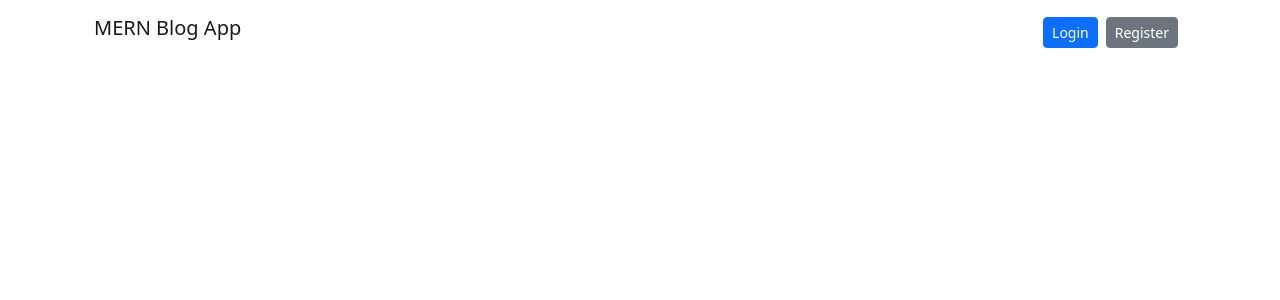
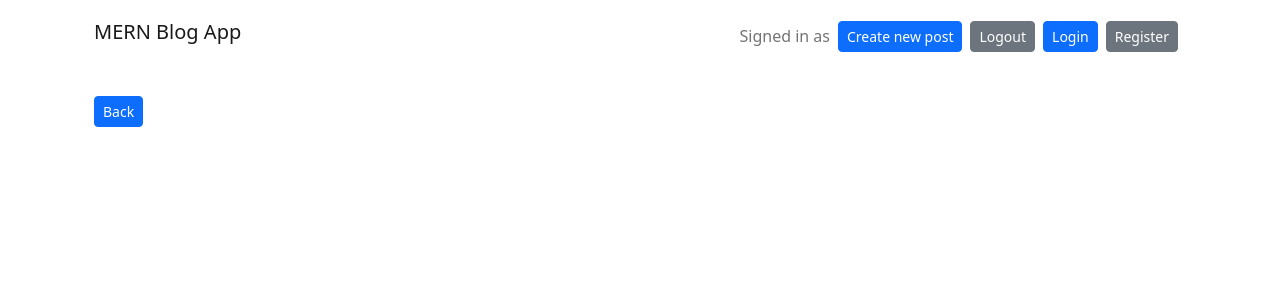
Before and after one commit to Mustafa-Haidari/MERN-blog, a React (Create React App) app: page /post/1 in a window 1280 px wide. Shown: the top 300 px of the page. Built offline with nearby package versions, Linux system fonts and the light colour scheme; no server answers.

Commit message:
Final updates

```diff
--- a/src/Header.js
+++ b/src/Header.js
@@ -28,6 +28,7 @@ const Header = () => {
         });
     }
   }, []);
+
   const logout = () => {
     fetch("http://localhost:8080/api/logout", {
       credentials: "include",
@@ -49,9 +50,11 @@ const Header = () => {
         <Navbar.Brand href="/">MERN Blog App</Navbar.Brand>
         <Navbar.Toggle />
         <Navbar.Collapse className="justify-content-end  mt-md-2">
-          {email && (
+          {userInfo && (
             <>
-              <Navbar.Text className="me-2">{userInfo.firstname}</Navbar.Text>
+              <Navbar.Text className="me-2">
+                Signed in as {userInfo.firstname}
+              </Navbar.Text>
               <Link to="/create">
                 <Button variant="primary" className="me-2 btn-sm">
                   Create new post
--- a/src/components/PostPage.js
+++ b/src/components/PostPage.js
@@ -6,7 +6,7 @@ import { AuthContext } from "../user-context";
 import moment from "moment";
 
 const PostPage = () => {
-  const [postInfo, setPostInfo] = useState(null);
+  const [postInfo, setPostInfo] = useState("");
   const navigate = useNavigate();
   const { userInfo } = useContext(AuthContext);
   const { id } = useParams();
@@ -36,6 +36,9 @@ const PostPage = () => {
   return (
     <>
       <ToastContainer />
+      <Link to="/">
+        <button className="btn btn-primary mt-2 mb-3 btn-sm">Back</button>
+      </Link>
       {postInfo && (
         <div className="card">
           <div className="row">
@@ -57,7 +60,7 @@ const PostPage = () => {
                 <div className="author">
                   {postInfo?.author.firstname + " " + postInfo?.author.lastname}
                 </div>
-                {userInfo.id === postInfo?.author._id && (
+                {userInfo && userInfo.id === postInfo?.author._id && (
                   <>
                     <Link to={`/edit/${postInfo?._id}`}>
                       <button className="btn btn-warning d-inline-felx btn-sm mt-2 me-2">
```
Also changed, not shown: server.js (added, +17 -0 lines).
